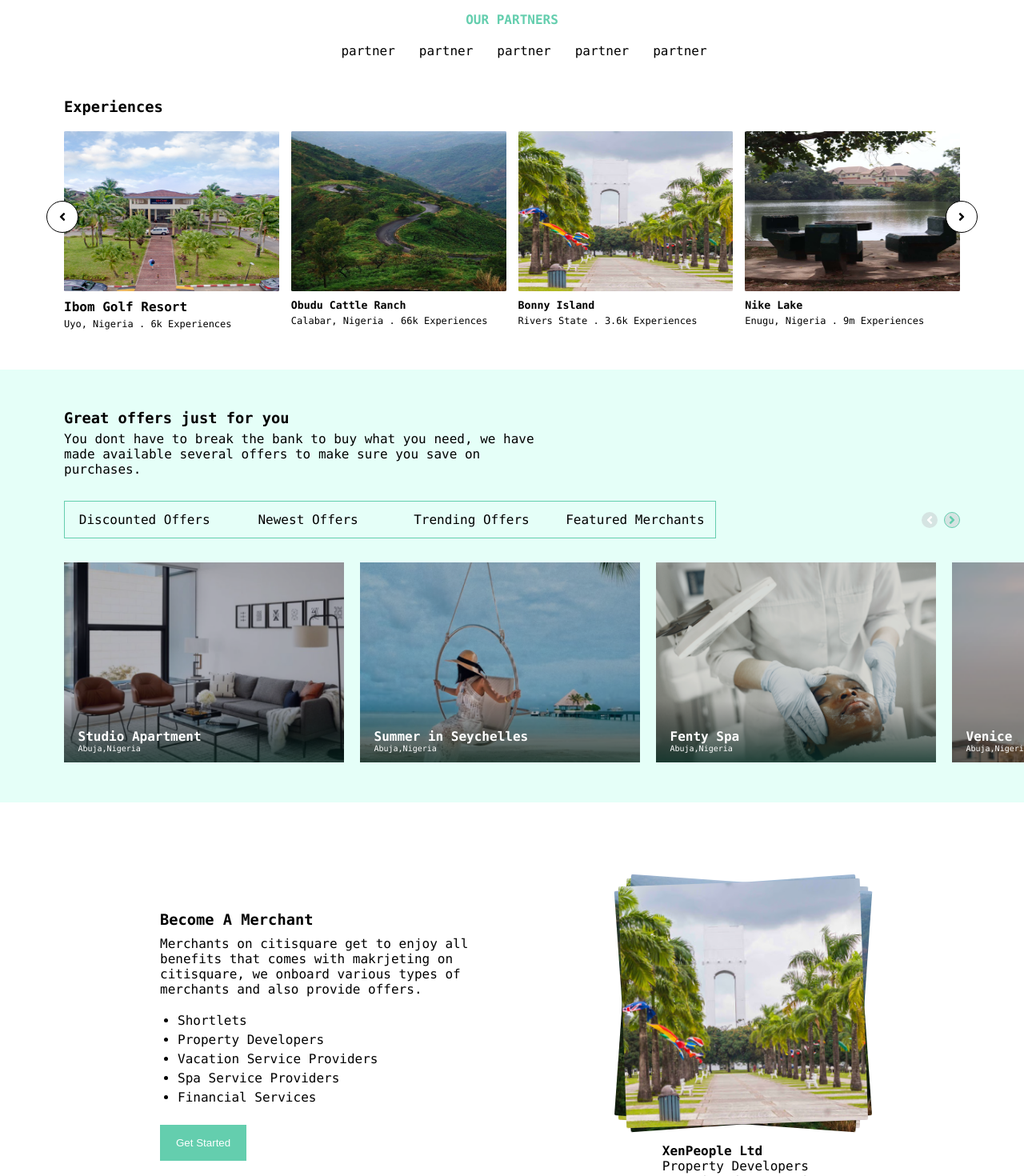
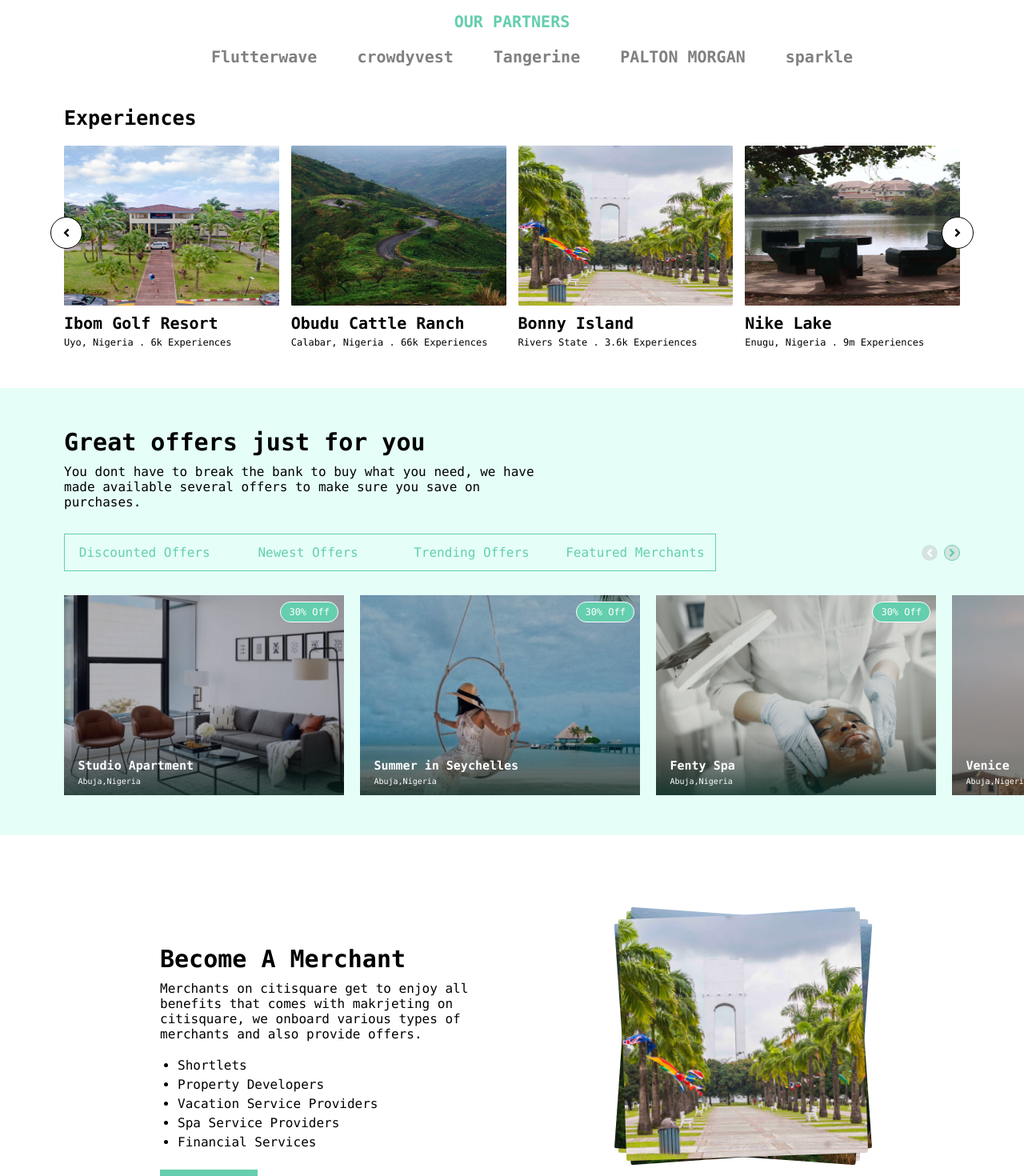
Before and after one commit to Ubongg/test-landing-page, a React (Create React App) app: page / in a window 1280 px wide. Shown: the part 860-2330 px from the top of the page at 80% size. Built offline with nearby package versions, Linux system fonts and the light colour scheme.

Commit message:
added footer component and changed some styles

```diff
--- a/src/components/Experiences.js
+++ b/src/components/Experiences.js
@@ -21,7 +21,7 @@ const Experiences = () => {
             <img src="/images/xp1.png" alt="" />
           </div>
           <div className="text-bx">
-            <h4>Ibom Golf Resort</h4>
+            <h5>Ibom Golf Resort</h5>
             <p>
               Uyo, Nigeria <span>.</span> 6k Experiences
             </p>
--- /dev/null
+++ b/src/components/Footer.js
@@ -0,0 +1,69 @@
+import React from "react";
+
+const Footer = () => {
+  return (
+    <div className="footer">
+      <div className="col-1">
+        <div className="img-bx">
+          <img src="/images/logo.png" alt="" />
+        </div>
+        <div className="text-bx">
+          <p>
+            Vel voluptua disputationi in, mei in rebum iracundia, ad enim novum
+            mei. Esse offendit vis ad, elitr option consectetuer duo te. Et pri
+            visse voluptaria, eligendi opor te quo.{" "}
+          </p>
+        </div>
+      </div>
+      <div className="col-2">
+        <div className="head">
+          <h4>Business</h4>
+        </div>
+        <ul className="footer-links">
+          <li>Become a Merchant</li>
+          <li>Become an API Partner</li>
+          <li>Join Us</li>
+        </ul>
+      </div>
+      <div className="col-2">
+        <div className="head">
+          <h4>Company</h4>
+        </div>
+        <ul className="footer-links">
+          <li>About</li>
+          <li>FAQs</li>
+          <li>Contact</li>
+          <li>Blog</li>
+          <li>Gallery</li>
+        </ul>
+      </div>
+      <div className="col-4">
+        <div className="top">
+          <div className="head">
+            <h4>Follow us</h4>
+          </div>
+          <div className="social-links">
+            <span>.</span>
+            <span>.</span>
+            <span>.</span>
+          </div>
+        </div>
+        <div className="bottom">
+          <div className="head">
+            <h4>Payment methods</h4>
+          </div>
+          <div className="social-links">
+            <span>.</span>
+            <span>.</span>
+            <span>.</span>
+          </div>
+        </div>
+      </div>
+      <div className="footer-img">
+        <img src="/images/footer.png" alt="" />
+      </div>
+    </div>
+  );
+};
+
+export default Footer;
--- a/src/components/Home.js
+++ b/src/components/Home.js
@@ -1,5 +1,6 @@
 import React from "react";
 import Experiences from "./Experiences";
+import Footer from "./Footer";
 import Investments from "./Investments";
 import Loans from "./Loans";
 import Merchant from "./Merchant";
@@ -27,6 +28,7 @@ const Home = () => {
       <Loans />
       <Shortlets />
       <WaitingList />
+      <Footer />
     </div>
   );
 };
--- a/src/components/Investments.js
+++ b/src/components/Investments.js
@@ -62,7 +62,10 @@ const Investments = () => {
           <div className="text-bx">
             <p>AKWA IBOM NIGERIA</p>
             <h4>Dakkada Estates</h4>
-            <p>Located in akwa ibom dakkada</p>
+            <p>
+              Located in akwa ibom dakkada estates has friendly environments
+              that attracts investors, also has good ROI values.
+            </p>
           </div>
         </div>
       </div>
--- a/src/components/Offers.js
+++ b/src/components/Offers.js
@@ -30,18 +30,21 @@ const Offers = () => {
       </div>
       <div className="offers-boxes">
         <div className="offers-box a">
+          <span>30% Off</span>
           <div className="text-bx">
             <h4>Studio Apartment</h4>
             <p>Abuja,Nigeria</p>
           </div>
         </div>
         <div className="offers-box b">
+          <span>30% Off</span>
           <div className="text-bx">
             <h4>Summer in Seychelles</h4>
             <p>Abuja,Nigeria</p>
           </div>
         </div>
         <div className="offers-box c">
+          <span>30% Off</span>
           <div className="text-bx">
             <h4>Fenty Spa</h4>
             <p>Abuja,Nigeria</p>
--- a/src/components/Partners.js
+++ b/src/components/Partners.js
@@ -7,11 +7,11 @@ const Partners = () => {
         <h4>OUR PARTNERS</h4>
       </div>
       <div className="partners-list">
-        <p>partner</p>
-        <p>partner</p>
-        <p>partner</p>
-        <p>partner</p>
-        <p>partner</p>
+        <h4>Flutterwave</h4>
+        <h4>crowdyvest</h4>
+        <h4>Tangerine</h4>
+        <h4>PALTON MORGAN</h4>
+        <h4>sparkle</h4>
       </div>
     </div>
   );
--- a/src/components/WaitingList.js
+++ b/src/components/WaitingList.js
@@ -1,7 +1,17 @@
 import React from "react";
 
 const WaitingList = () => {
-  return <div>WaitingList</div>;
+  return (
+    <div className="waiting-list">
+      <h1>We Are Currently In Beta</h1>
+      <p>
+        We are currently in beta-testing phase, get to know when we leave beta,
+        join our waiting list
+      </p>
+      <input type="text" placeholder="Enter your email address" />
+      <button>Join Waiting List</button>
+    </div>
+  );
 };
 
 export default WaitingList;
--- a/src/index.css
+++ b/src/index.css
@@ -3,6 +3,8 @@ html {
   --main-grey: rgb(104, 104, 104);
   --main-transition: 0.3s linear all;
   --main-blue: rgb(74, 141, 195);
+  --spacing: 1.3px;
+  --line-height: 20px;
 }
 body {
   font-family: source-code-pro, Menlo, Monaco, Consolas, "Courier New",
@@ -17,6 +19,10 @@ a,
 li {
   text-decoration: none;
   list-style: none;
+}
+button{
+  cursor: pointer;
+  letter-spacing: var(--spacing);
 }
 .nav {
   display: flex;
@@ -162,18 +168,24 @@ li {
 .partners .head h4 {
   color: var(--primary-color);
   margin-bottom: 20px;
+  font-size: 20px;
 }
 .partners-list {
   display: flex;
 }
-.partners-list p {
-  margin-left: 30px;
+.partners-list h4 {
+  margin-left: 50px;
+    font-size: 20px;
+      color: grey;
 }
 .experiences {
   margin: 50px 80px;
 }
 .experiences .head {
   margin-bottom: 20px;
+}
+.experiences .head h3{
+  font-size: 25px;
 }
 .experiences-boxes {
   display: grid;
@@ -205,7 +217,7 @@ li {
   justify-content: center;
   position: absolute;
   top: 35%;
-  left: -2%;
+  left: -1.5%;
 }
 .experiences-right {
   background: #ffff;
@@ -218,10 +230,13 @@ li {
   justify-content: center;
   position: absolute;
   top: 35%;
-  right: -2%;
+  right: -1.5%;
 }
 .experience-box .text-bx {
   margin-top: 10px;
+}
+.experience-box .text-bx h5{
+  font-size: 20px;
 }
 .experience-box .text-bx p {
   margin-top: 5px;
@@ -236,7 +251,8 @@ li {
   width: 600px;
 }
 .offers-text h3 {
-  margin-bottom: 6px;
+  margin-bottom: 10px;
+    font-size: 30px;
 }
 .offers-nav {
   display: flex;
@@ -257,9 +273,11 @@ li {
   /* margin-right: 20px; */
   transition: var(--main-transition);
   text-align: center;
+  color: var(--primary-color);
 }
 .offers-nav ul li:hover {
   background: var(--primary-color);
+  color: #fff;
 }
 .buttons {
   display: flex;
@@ -289,12 +307,12 @@ li {
 .offers-boxes {
   display: grid;
   grid-template-columns: repeat(4, 1fr);
+  grid-gap: 20px;
   overflow-x: hidden;
 }
 .offers-box {
   width: 350px;
   height: 250px;
-  margin-right: 20px;
   position: relative;
 }
 .a {
@@ -322,11 +340,26 @@ li {
   background-size: cover;
   margin-right: 0;
 }
+.offers-box span{
+  color: #fff;
+  padding: 5px 10px;
+  border: 1px solid #fff;
+  background: var(--primary-color);
+  border-radius: 20px;
+  position: absolute;
+  right: 2%;
+  top: 3%;
+  font-size: 12px;
+}
 .offers-box .text-bx {
   position: absolute;
   bottom: 5%;
   left: 5%;
   color: #ffff;
+}
+.offers-box .text-bx h4{
+  font-size: 15px;
+  margin-bottom: 5px;
 }
 .offers-box .text-bx p {
   font-size: 10px;
@@ -339,6 +372,9 @@ li {
 }
 .merchant .text-bx {
   width: 50%;
+}
+.merchant .text-bx h3{
+  font-size: 30px;
 }
 .merchant .text-bx p {
   margin: 10px 0 20px;
@@ -388,6 +424,14 @@ li {
 }
 .merchant-text {
   margin-top: 20px;
+  text-align: center;
+}
+.merchant-text h4{
+  font-size: 20px;
+  margin-bottom: 5px;
+}
+.merchant-text p{
+  margin-bottom: 3px;
 }
 .investments {
   padding: 50px 0 50px 80px;
@@ -403,6 +447,9 @@ li {
 .investments .head .text-bx {
   width: 500px;
 }
+.investments .head .text-bx h3{
+  font-size: 30px;
+}
 .investments .head .text-bx p {
   margin: 10px 0 20px 0;
 }
@@ -412,14 +459,25 @@ li {
   padding: 15px 20px;
 }
 .investmentsboxes {
-  display: flex;
+  display: grid;
+  grid-template-columns: repeat(4, 1fr);
+  overflow-x: hidden;
   margin-top: 10px;
-  overflow-x: hidden;
+  grid-gap: 15px;
 }
 .investmentsbox {
   background: #ffff;
   padding: 8px;
-  margin-right: 15px;
+  width: 350px;
+  height: auto;
+}
+.investmentsbox .img-bx{
+  width: 100%;
+  height: 220px;
+}
+.investmentsbox .img-bx img{
+    width: 100%;
+    height: 100%;
 }
 .investmentsbox .text-bx p {
   margin: 10px 0;
@@ -445,11 +503,11 @@ li {
   align-items: center;
   flex-direction: column;
   text-align: center;
-  margin-bottom: 30px;
+  margin-bottom: 40px;
 }
 .loans .text-bx h1 {
   width: 800px;
-  font-size: 40px;
+  font-size: 45px;
 }
 .loans .text-bx p {
   margin: 20px;
@@ -485,11 +543,11 @@ li {
   margin-bottom: 10px;
 }
 .icon {
-  width: 20px;
-  height: 20px;
+  width: 30px;
+  height: 30px;
   border-radius: 50%;
   background: rgb(221, 216, 216);
-  margin-right: 8px;
+  margin-right: 9px;
 }
 .shortlets {
   background: url("/public/images/shortlets.png");
@@ -508,9 +566,9 @@ li {
   left: 10%;
 }
 .shortlets .text-bx h2 {
-  font-size: 40px;
+  font-size: 45px;
   margin: 20px 0;
-  width: 400px;
+  width: 450px;
 }
 .shortlets .text-bx p {
   margin-bottom: 20px;
@@ -539,7 +597,7 @@ li {
 .shortlets-box {
   background: #ffff;
   padding: 8px;
-  width: 35%;
+  width: 33%;
   margin-right: 15px;
 }
 .shortlets-box .img-bx {
@@ -551,3 +609,83 @@ li {
 .shortlets-boxes .box-text-bx {
   color: black;
 }
+.shortlets-boxes .box-text-bx p{
+  font-size: 12px;
+  margin-bottom: 3px;
+}
+.shortlets-boxes .box-text-bx h4{
+  font-size: 20px;
+}
+.waiting-list{
+  display: flex;
+  justify-content: center;
+  align-items: center;
+  flex-direction: column;
+  margin: 80px;
+  text-align: center;
+}
+.waiting-list h1{
+  font-size: 45px;
+}
+.waiting-list p{
+  width: 600px;
+  margin: 20px;
+}
+.waiting-list input{
+  width: 500px;
+  padding: 20px;
+  margin-bottom: 20px;
+}
+.waiting-list button{
+  background: var(--primary-color);
+  color: #ffff;
+  padding: 15px 20px;
+  border: none;
+  margin-bottom: 10px;
+}
+.footer{
+  background: #071F2C;
+  height: 90vh;
+  position: relative;
+  color: #fff;
+  border-bottom: 100px solid #fff;
+  display: grid;
+  grid-template-columns: repeat(4, 1fr);
+  padding: 50px 80px;
+  grid-gap: 80px;
+}
+.footer h4{
+  font-size: 20px;
+}
+.col-1, .col-2, .col-4{
+  max-width: 250px;
+}
+.col-1 .img-bx{
+  margin-bottom: 20px;
+}
+.col-1 .img-bx img{
+  filter: invert(100%);
+}
+.col-2{
+  margin-left: 50px;
+}
+.col-2 .head{
+  margin-bottom: 50px;
+}
+.footer-links li{
+    margin-bottom: 20px;
+}
+.col-4 .head{
+  margin-bottom: 50px;
+}
+.col-4 .top{
+    margin-bottom: 50px;
+}
+.footer-img{
+  /* z-index: 1;  */
+  position: absolute;
+  bottom: -12%;
+  left: 0;
+  right: 0;
+  overflow-x: hidden;
+}
```
